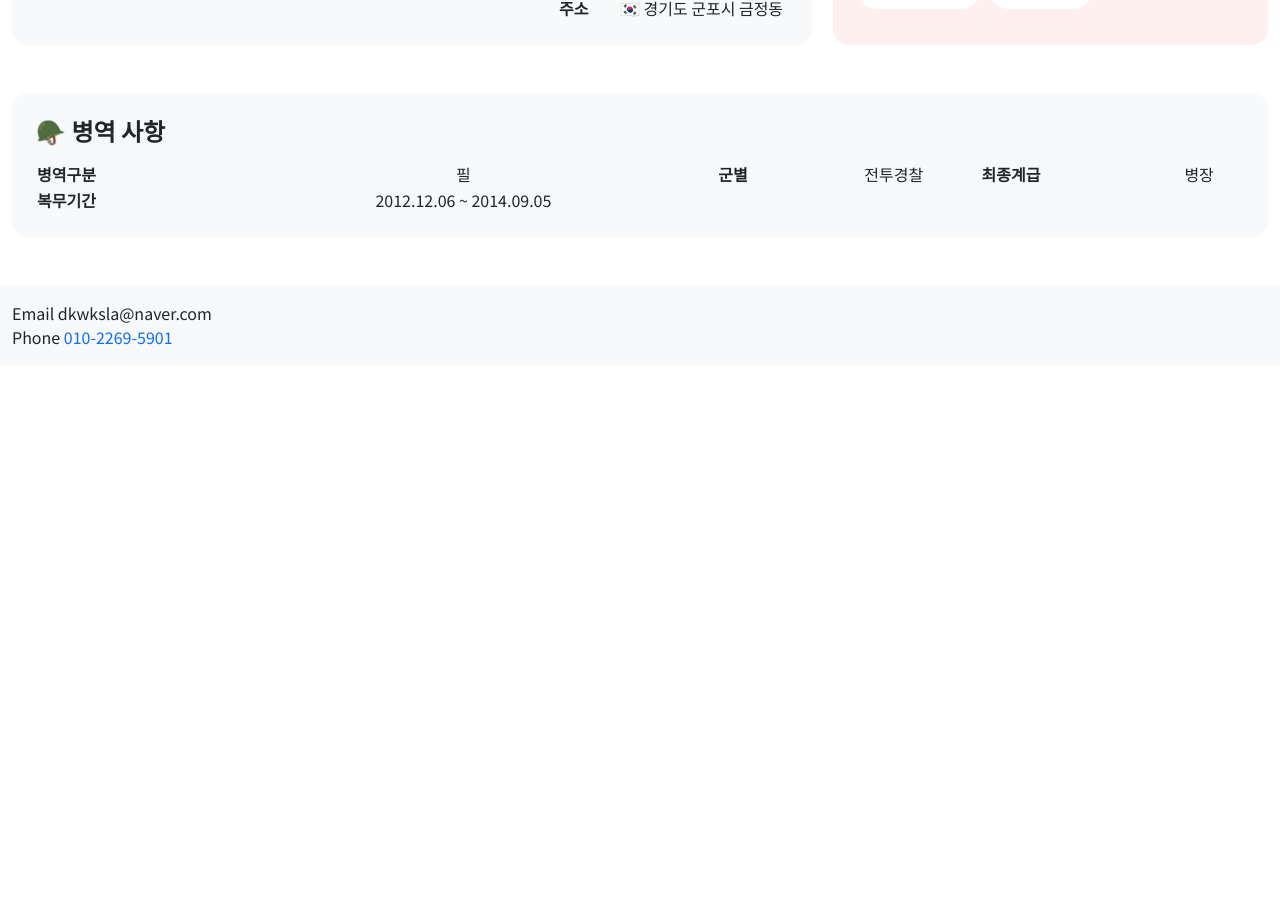
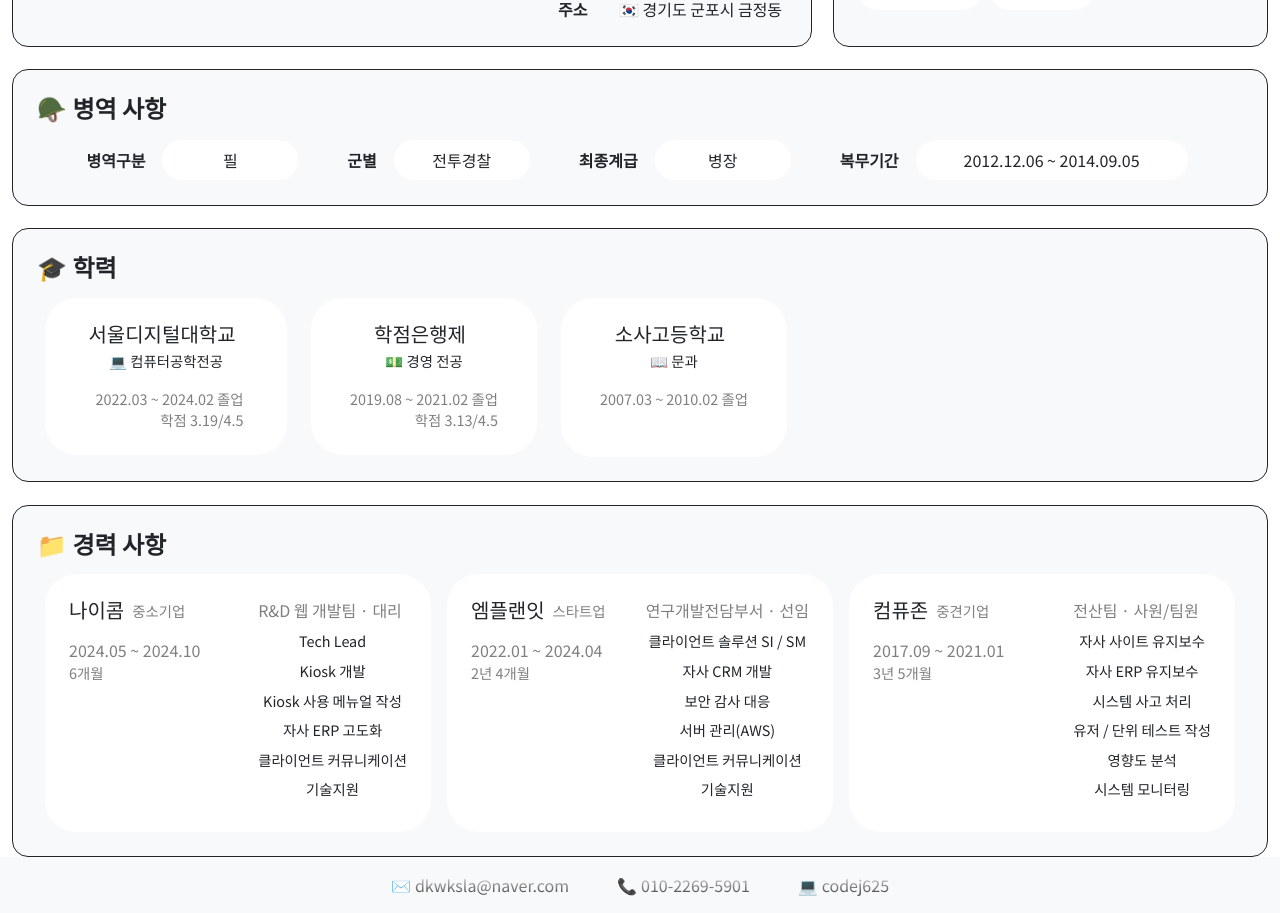
Before and after one commit to codej625/portfolio, a React (Vite) app in the folder portfolio-project/: page / in a window 1280 px wide. Shown: the part 560-1473 px from the top of the page. Before the commit the page ends 925 px from the top, so only its background shows below. Built offline with nearby package versions, Linux system fonts and the light colour scheme.

Commit message:
241113 Added MultipleItems component by codej625

```diff
--- a/portfolio-project/package.json
+++ b/portfolio-project/package.json
@@ -17,12 +17,15 @@
     "react": "^18.3.1",
     "react-bootstrap": "^2.10.5",
     "react-dom": "^18.3.1",
-    "react-router-dom": "^6.27.0"
+    "react-router-dom": "^6.27.0",
+    "react-slick": "^0.30.2",
+    "slick-carousel": "^1.8.1"
   },
   "devDependencies": {
     "@eslint/js": "^9.9.0",
     "@types/react": "^18.3.3",
     "@types/react-dom": "^18.3.0",
+    "@types/react-slick": "^0.23.13",
     "@vitejs/plugin-react-swc": "^3.5.0",
     "autoprefixer": "^10.4.20",
     "eslint": "^9.9.0",
--- a/portfolio-project/src/assets/css/common.css
+++ b/portfolio-project/src/assets/css/common.css
@@ -1,6 +1,6 @@
 @import url('https://fonts.googleapis.com/css2?family=Noto+Sans+KR:wght@100..900&family=Open+Sans:ital,wght@0,300..800;1,300..800&family=Roboto:ital,wght@0,100;0,300;0,400;0,500;0,700;0,900;1,100;1,300;1,400;1,500;1,700;1,900&display=swap');
 
-/* common */
+/* Common */
 body {
   font-family: "Noto Sans KR", serif;
   font-optical-sizing: auto;
@@ -11,15 +11,27 @@
 p, figure, a {
   margin: 0;
   text-decoration: none;
+  color: #212529;
 }
 
 section {
-  margin: 3rem 0;
+  margin-top: 3rem;
 }
 
 .container {
   width: 1280px;
   margin: 0 auto;
+}
+
+.gradient-color {
+  background: linear-gradient(to bottom, #eeeeee, #333333);
+  background-clip: text;
+  -webkit-background-clip: text;
+  color: transparent;
+}
+
+.fs-8 {
+  font-size: 0.9rem;
 }
 
 
@@ -36,6 +48,7 @@
   align-items: center;
   width: 800px;
   border-radius: 16px;
+  border: 1px solid #212529;
 }
 
 .personal-information-body > div:nth-child(2) {
@@ -46,15 +59,17 @@
 }
 
 .personal-information-body > div:nth-child(2) > div:nth-child(1) {
-  height: 240px;
+  width: 435px;
+  height: 242px;
   border-radius: 16px;
-  background-color: #e2f7ff;
+  border: 1px solid #212529;
 }
 
 .personal-information-body > div:nth-child(2) > div:nth-child(2) {
-  height: 240px;
+  width: 435px;
+  height: 242px;
   border-radius: 16px;
-  background-color: #fff0f0;
+  border: 1px solid #212529;
 }
 
 .personal-information-body .identification-picture {
@@ -80,11 +95,32 @@
 /* military duty */
 section:nth-child(2) > .container > div > div {
   border-radius: 16px;
-  width: 100%;
+  width: 1256px;
+  border: 1px solid #212529;
+}
+
+section:nth-child(2) table td {
+  width: 200px;
 }
 
 
-/* */
+/* educational background */
+section:nth-child(3) > .container > div > div {
+  border-radius: 16px;
+  width: 1256px;
+  border: 1px solid #212529;
+}
+
+
+/* work Experience */
+section:nth-child(4) > .container > div > div {
+  border-radius: 16px;
+  width: 1256px;
+  border: 1px solid #212529;
+}
+
+
+/* Responsive */
 @media (min-width: 1400px) {
   .container {
     max-width: 100%;
--- /dev/null
+++ b/portfolio-project/src/assets/js/data.ts
@@ -0,0 +1,58 @@
+interface RoleData {
+  company: string;
+  type: string;
+  period: string;
+  duration: string;
+  department: string;
+  roles: string[];
+}
+
+export const workExperience: RoleData[] = [
+  {
+    "company": "나이콤",
+    "type": "중소기업",
+    "period": "2024.05 ~ 2024.10",
+    "duration": "6개월",
+    "department": "R&D 웹 개발팀 · 대리",
+    "roles": [
+      "Tech Lead",
+      "Kiosk 개발",
+      "Kiosk 사용 메뉴얼 작성",
+      "자사 ERP 고도화",
+      "클라이언트 커뮤니케이션",
+      "기술지원"
+    ]
+  },
+  {
+    "company": "엠플랜잇",
+    "type": "스타트업",
+    "period": "2022.01 ~ 2024.04",
+    "duration": "2년 4개월",
+    "department": "연구개발전담부서 · 선임",
+    "roles": [
+      "클라이언트 솔루션 SI / SM",
+      "자사 CRM 개발",
+      "보안 감사 대응",
+      "서버 관리(AWS)",
+      "클라이언트 커뮤니케이션",
+      "기술지원"
+    ]
+  },
+  {
+    "company": "컴퓨존",
+    "type": "중견기업",
+    "period": "2017.09 ~ 2021.01",
+    "duration": "3년 5개월",
+    "department": "전산팀 · 사원/팀원",
+    "roles": [
+      "자사 사이트 유지보수",
+      "자사 ERP 유지보수",
+      "시스템 사고 처리",
+      "유저 / 단위 테스트 작성",
+      "영향도 분석",
+      "시스템 모니터링"
+    ]
+  }
+];
+
+export const option: boolean = true;
--- a/portfolio-project/src/components/commons/Footer.tsx
+++ b/portfolio-project/src/components/commons/Footer.tsx
@@ -11,9 +11,13 @@
           <div className="row">
             <div className="col">
               <div className="footer__title"></div>
-              <div>
-                <p>Email dkwksla@naver.com</p>
-                <p>Phone <a href="tel:01022695901">010-2269-5901</a></p>
+              <div className="d-flex justify-content-center">
+                <div className="pe-1">✉️</div>
+                <div className="pe-5 gradient-color">dkwksla@naver.com</div>
+                <div className="pe-1">📞</div>
+                <div className="pe-5"><a className="gradient-color" href="tel:01022695901">010-2269-5901</a></div>
+                <div className="pe-1">💻</div>
+                <div className="gradient-color">codej625</div>
               </div>
             </div>
           </div>
--- a/portfolio-project/src/components/pages/Index.tsx
+++ b/portfolio-project/src/components/pages/Index.tsx
@@ -1,5 +1,7 @@
 import Header from "./../commons/Header";
 import Footer from "./../commons/Footer";
+import Slider from "./MultipleItems";
+import { workExperience, option } from "../../assets/js/data.ts";
 import 'bootstrap/dist/css/bootstrap.min.css';
 import "./../../assets/css/common.css";
 import identificationPicture from "./../../assets/img/identification_picture.jpg";
@@ -18,22 +20,28 @@
                     <br />
                     <p className="fs-6 fw-normal">
                       <strong>"뛰어난 1명의 개발자는 하나의 기업가치를 가진다"</strong>
-                      라는<br />신념을 갖고 있습니다.
+                      라는
+                      <br />
+                      신념을 갖고 있습니다.
                     </p>
                     <br />
                     <p className="fs-6 fw-normal">
-                      제가 잘하는 일은 문제를 인식하고,<br />
+                      제가 잘하는 일은 문제를 인식하고,
+                      <br />
                       다양한 역할을 수행하며 해결하는 것입니다.
                     </p>
                     <br />
                     <p className="fs-6 fw-normal">
-                      요구사항을 파악하여 기술적인 해결책을 제시하고<br />
-                      팀원, 협력부서 더 나아가 클라이언트와의<br />
+                      요구사항을 파악하여 기술적인 해결책을 제시하고
+                      <br />
+                      팀원, 협력부서 더 나아가 클라이언트와의
+                      <br />
                       원활한 커뮤니케이션 능력을 갖추고 있습니다.
                     </p>
                     <br />
                     <p className="fs-6 fw-normal">
-                      항상 겸손한 마음가짐으로 여러 경험을 쌓으며<br />
+                      항상 겸손한 마음가짐으로 여러 경험을 쌓으며
+                      <br />
                       현재도 계속해서 발전해 나가고 있습니다.
                     </p>
                   </div>
@@ -55,7 +63,9 @@
                           </tr>
                           <tr>
                             <th>전화번호</th>
-                            <td className="text-center"><a href="tel:01022695901">010-2269-5901</a></td>
+                            <td className="text-center">
+                              <a href="tel:01022695901">📞 010-2269-5901</a>
+                            </td>
                           </tr>
                           <tr>
                             <th>이메일</th>
@@ -71,8 +81,8 @@
                   </div>
                 </div>
                 <div>
-                  <div className="p-4">
-                    <h3 className="fs-4 fw-bold">1️⃣ Core Skills</h3>
+                  <div className="bg-body-tertiary p-4">
+                    <h3 className="fs-4 fw-bold">🥇 Core Skills</h3>
                     <div>
                       <div className="d-flex mt-3">
                         <div className="rounded-5 bg-white p-2 me-2">Java</div>
@@ -94,8 +104,8 @@
                       </div>
                     </div>
                   </div>
-                  <div className="p-4">
-                    <h3 className="fs-4 fw-bold">2️⃣ Additional Skills</h3>
+                  <div className="bg-body-tertiary p-4">
+                    <h3 className="fs-4 fw-bold">🥈 Additional Skills</h3>
                     <div>
                       <div className="d-flex mt-3">
                         <div className="rounded-5 bg-white p-2 me-2">Node.js</div>
@@ -118,27 +128,90 @@
               </div>
             </div>
           </section>
-          <section>
+          <section style={{marginTop: '1.4rem'}}>
             <div className="container">
               <div>
                 <div className="bg-body-tertiary p-4">
                   <h3 className="fs-4 fw-bold mb-3">🪖 병역 사항</h3>
-                  <table className="w-100">
+                  <table>
                     <tbody>
-                      <tr>
+                      <tr className="d-flex justify-content-center align-items-center" style={{width: 1200}}>
                         <th>병역구분</th>
-                        <td className="text-center">필</td>
+                        <td className="ps-3 pe-5">
+                          <div className="text-center rounded-5 bg-white pt-2 pb-2">필</div>
+                        </td>
                         <th>군별</th>
-                        <td className="text-center">전투경찰</td>
+                        <td className="ps-3 pe-5">
+                          <div className="text-center rounded-5 bg-white pt-2 pb-2">전투경찰</div>
+                        </td>
                         <th>최종계급</th>
-                        <td className="text-center">병장</td>
-                      </tr>
-                      <tr>
+                        <td className="ps-3 pe-5">
+                          <div className="text-center rounded-5 bg-white pt-2 pb-2">병장</div>
+                        </td>
                         <th>복무기간</th>
-                        <td className="text-center">2012.12.06 ~ 2014.09.05</td>
+                        <td className="ps-3 w-auto">
+                          <div className="text-center rounded-5 bg-white px-5 pt-2 pb-2">2012.12.06 ~ 2014.09.05</div>
+                        </td>
                       </tr>
                     </tbody>
                   </table>
+                </div>
+              </div>
+            </div>
+          </section>
+          <section style={{marginTop: '1.4rem'}}>
+            <div className="container">
+              <div>
+                <div className="bg-body-tertiary p-4">
+                  <h3 className="fs-4 fw-bold mb-3">🎓 학력</h3>
+                  <div className="d-flex">
+                    <article className="ps-2" style={{ width: 250 }}>
+                      <div className="text-end rounded-5 bg-white p-4">
+                        <div className="d-flex justify-content-center">
+                          <div className="d-flex flex-column">
+                            <h5 className="text-center m-0 me-2">서울디지털대학교</h5>
+                            <div className="text-center fs-8 mt-1">💻 컴퓨터공학전공</div>
+                            <div className="text-black-50 fs-8 mt-3">2022.03 ~ 2024.02 졸업</div>
+                            <div className="text-black-50 fs-8">학점 3.19/4.5</div>
+                          </div>
+                        </div>
+                      </div>
+                    </article>
+                     <article className="ps-4" style={{ width: 250 }}>
+                      <div className="text-end rounded-5 bg-white p-4">
+                        <div className="d-flex justify-content-center">
+                          <div className="d-flex flex-column">
+                            <h5 className="text-center m-0 me-2">학점은행제</h5>
+                            <div className="text-center fs-8 mt-1">💵 경영 전공</div>
+                            <div className="text-black-50 fs-8 mt-3">2019.08 ~ 2021.02 졸업</div>
+                            <div className="text-black-50 fs-8">학점 3.13/4.5</div>
+                          </div>
+                        </div>
+                      </div>
+                    </article>
+                    <article className="ps-4" style={{ width: 250 }}>
+                      <div className="text-end rounded-5 bg-white p-4">
+                        <div className="d-flex justify-content-center">
+                          <div className="d-flex flex-column">
+                            <h5 className="text-center m-0 me-2">소사고등학교</h5>
+                            <div className="text-center fs-8 mt-1">📖 문과</div>
+                            <div className="text-black-50 fs-8 mt-3">2007.03 ~ 2010.02 졸업</div>
+                            <div className="text-white">-</div>
+                          </div>
+                        </div>
+                      </div>
+                    </article>
+                  </div>
+                </div>
+              </div>
+            </div>
+          </section>
+          <section style={{marginTop: '1.4rem'}}>
+            <div className="container">
+              <div className="work-experience-body">
+                <div className="bg-body-tertiary p-4">
+                  <h3 className="fs-4 fw-bold mb-3">📁 경력 사항</h3>
+                  <Slider data={workExperience} option={option} />
                 </div>
               </div>
             </div>
--- /dev/null
+++ b/portfolio-project/src/components/pages/MultipleItems.tsx
@@ -0,0 +1,57 @@
+import Slider from "react-slick";
+import "slick-carousel/slick/slick.css";
+import "slick-carousel/slick/slick-theme.css";
+
+interface Experience {
+  company: string;
+  type: string;
+  period: string;
+  duration: string;
+  department: string;
+  roles: string[];
+};
+
+export default function MultipleItems({ ...data }) {
+
+  const settings = {
+    dots: data.option,
+    infinite: false,
+    arrows: false,
+    speed: 500,
+    slidesToShow: 3,
+    slidesToScroll: 1,
+  };
+
+  return (
+    <div className="slider-container">
+      <Slider { ...settings }>
+        {data.data.map((exp: Experience, index: number) => (
+          <article className="px-2" key={index}>
+            <div className="rounded-5 bg-white p-4">
+              <div className="d-flex justify-content-between">
+                <div className="d-flex flex-column">
+                  <div className="d-flex align-items-center mb-2">
+                    <h5 className="m-0 me-2">{exp.company}</h5>
+                    <span className="text-black-50 fs-8">{exp.type}</span>
+                  </div>
+                  <div className="text-black-50 mt-2">{exp.period}</div>
+                  <div className="text-black-50 fs-8">{exp.duration}</div>
+                </div>
+                <div className="d-flex flex-column">
+                  <div className="text-black-50 mb-2">{exp.department}</div>
+                  <div className="fs-8">
+                    {exp.roles.map((role, idx) => (
+                      <div className="rounded-5 mb-2 text-center" key={idx}>
+                        {role}
+                      </div>
+                    ))}
+                  </div>
+                </div>
+              </div>
+            </div>
+          </article>
+        ))}
+      </Slider>
+    </div>
+  );
+}
--- a/portfolio-project/tsconfig.app.json
+++ b/portfolio-project/tsconfig.app.json
@@ -1,5 +1,6 @@
 {
   "compilerOptions": {
+    "resolveJsonModule": true,
     "target": "ES2020",
     "useDefineForClassFields": true,
     "lib": ["ES2020", "DOM", "DOM.Iterable"],
```
Also changed, not shown: 1 other file (tests, documents, lock files or other folders).
